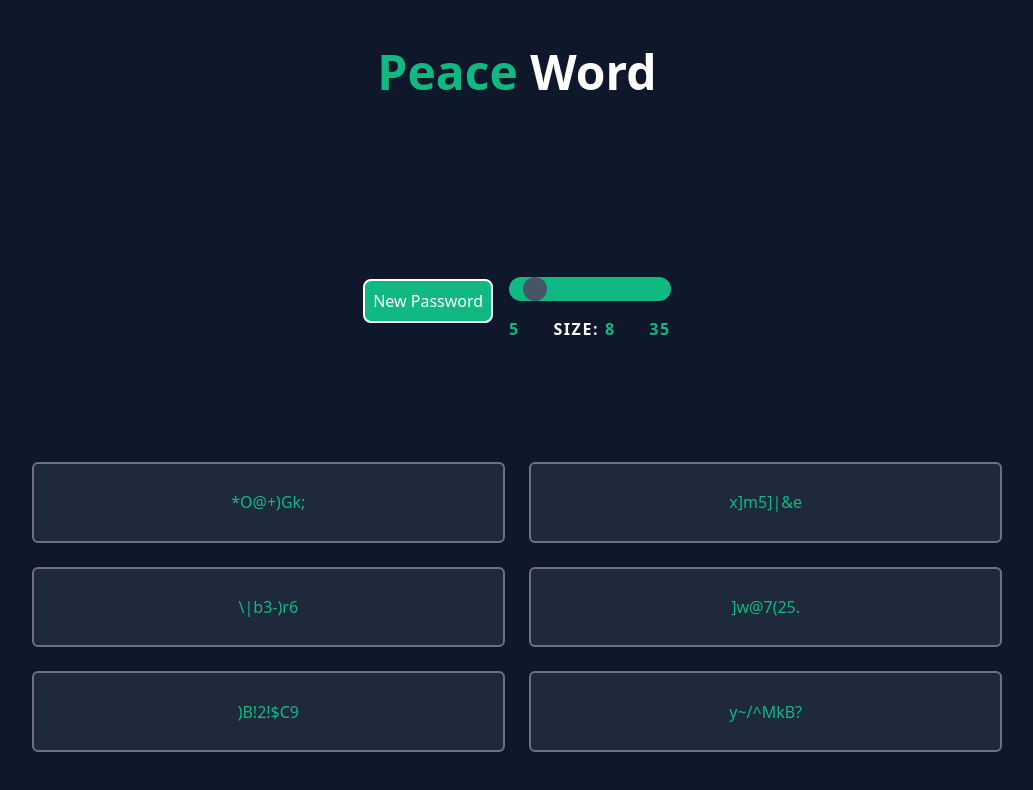
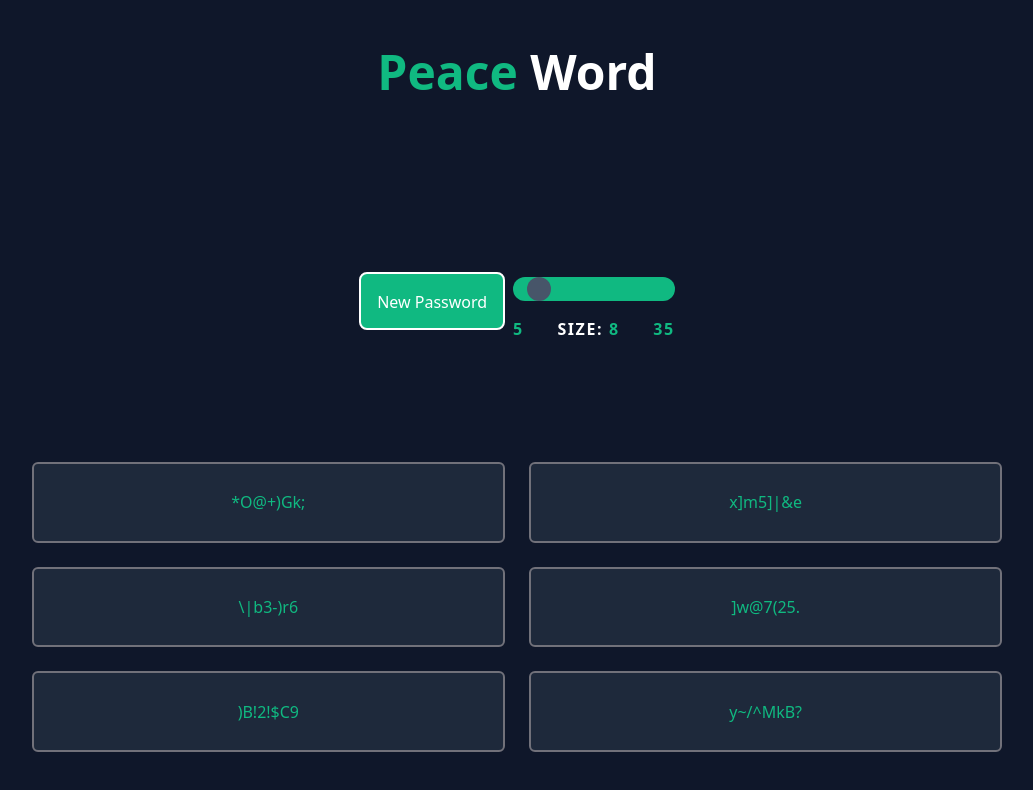
Before and after one commit to Bonniezilla/peace-word-react-app, a Next.js app: page / in a window 1280 px wide. Shown: the top 790 px of the page, without its empty margins (123-1156 px from the left). Built offline with nearby package versions, Linux system fonts and the light colour scheme.

Commit message:
Using plugin Adding Variant to easiliy style slider thumb

```diff
--- a/src/app/components/Generator.jsx
+++ b/src/app/components/Generator.jsx
@@ -77,13 +77,12 @@ export default function Generator(props) {
             <div className="flex flex-nowrap max-md:flex-col justify-around items-center
             max-lg:w-full max-lg:px-4 max-md:h-1/6 max-sm:gap-4 w-4/12 h-3/6">
                 <button onClick={() => getPasswords(passwordConfig.size)}
-                className="text-white bg-emerald-500 p-2 border-2
-                border-solid border-white rounded-lg hover:bg-emerald-600 duration-300"
+                className="generator-button"
                 >New Password</button>
                 <div className="flex w-6/12 h-12 items-center justify-around">
                     <div className="flex flex-col w-full h-full gap-4">
                         <input type="range" min="5" max="35" defaultValue={passwordConfig.size}
-                            className="size-input" onChange={handleChange} id={'size-input'} />
+                            className={`size-input ${passwordConfig.size == 5 ? "hover:slider-thumb:rounded-full" : ""} ${passwordConfig.size == 35 ? "hover:slider-thumb:rounded-full" : ""}`} onChange={handleChange} id={'size-input'} />
                         <div className="text-white flex flex-nowrap font-bold
                         items-center justify-between h-full w-full tracking-widest">
                             <h1 className={`${passwordConfig.size == 5 ? "text-white" : "text-emerald-500"} duration-500`}>5</h1>
--- a/src/app/globals.css
+++ b/src/app/globals.css
@@ -1,6 +1,12 @@
 @tailwind base;
 @tailwind components;
 @tailwind utilities;
+
+
+.generator-button {
+    @apply text-white bg-emerald-500 p-4 border-2 h-1/5 whitespace-nowrap
+    border-solid border-white rounded-lg hover:bg-emerald-600 duration-300 max-md:h-3/5;
+}
 
 .password-input {
     @apply text-emerald-500 bg-slate-800 rounded-md
@@ -21,7 +27,7 @@
 
 .size-input::-webkit-slider-thumb {
     @apply appearance-none border-emerald-300 border-2
-    bg-slate-600 h-6 w-6 rounded-full max-md:h-10 max-md:w-10 max-md:-mt-2 hover:h-8 hover:w-8 hover:rounded-t-none max-md:hover:w-10 max-md:hover:w-10 max-md:hover:mt-0 duration-300;
+    bg-slate-600 h-6 w-6 rounded-full max-md:h-10 max-md:w-10 max-md:-mt-2 hover:h-8 hover:w-8 hover:rounded-t-none max-md:hover:w-10 max-md:hover:mt-0 duration-200;
 }
 
 .size-input::-moz-range-thumb {
--- a/tailwind.config.js
+++ b/tailwind.config.js
@@ -1,3 +1,5 @@
+const plugin = require('tailwindcss/plugin');
+
 /** @type {import('tailwindcss').Config} */
 module.exports = {
   content: [
@@ -37,5 +39,8 @@ module.exports = {
   },
   plugins: [
     require('autoprefixer'),
+    plugin(function ( { addVariant }) {
+      addVariant('slider-thumb', ['&::-webkit-slider-thumb', '&::slider-thumb'])
+    }),
   ],
 }
```
